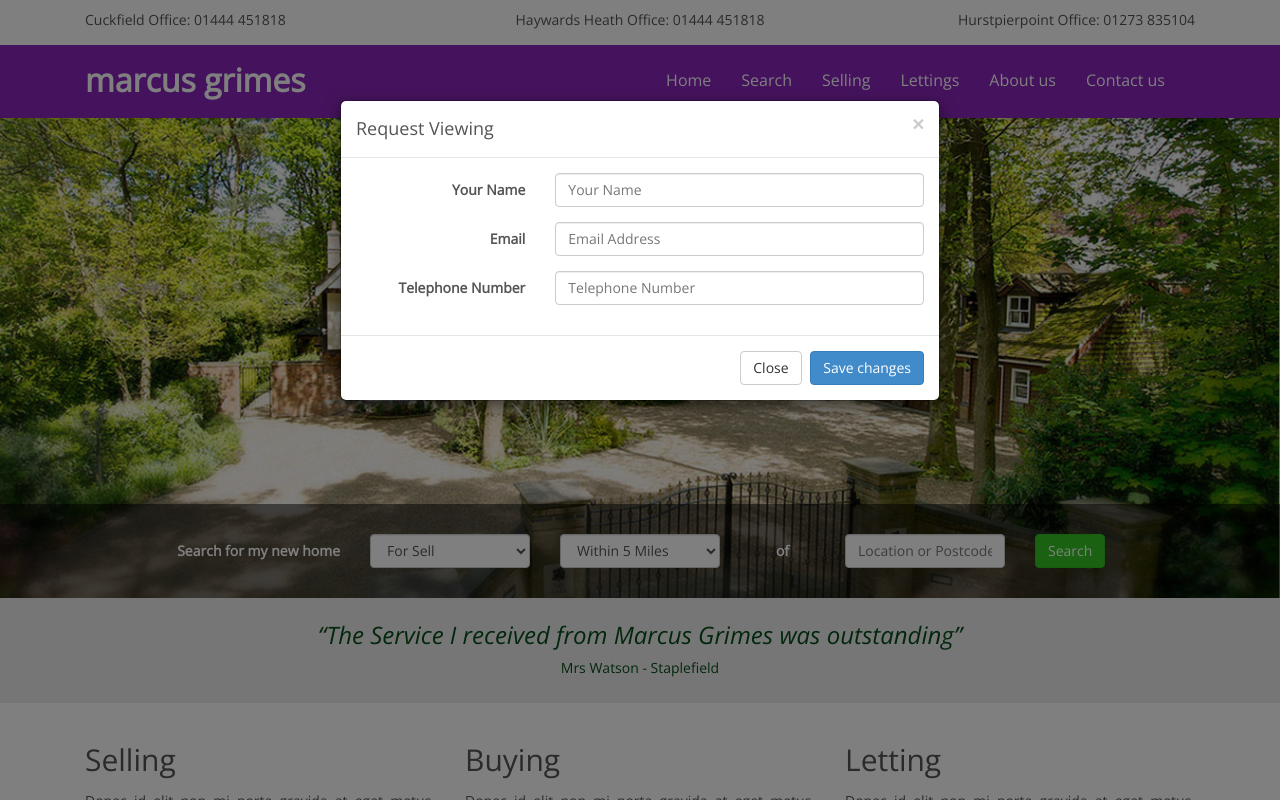
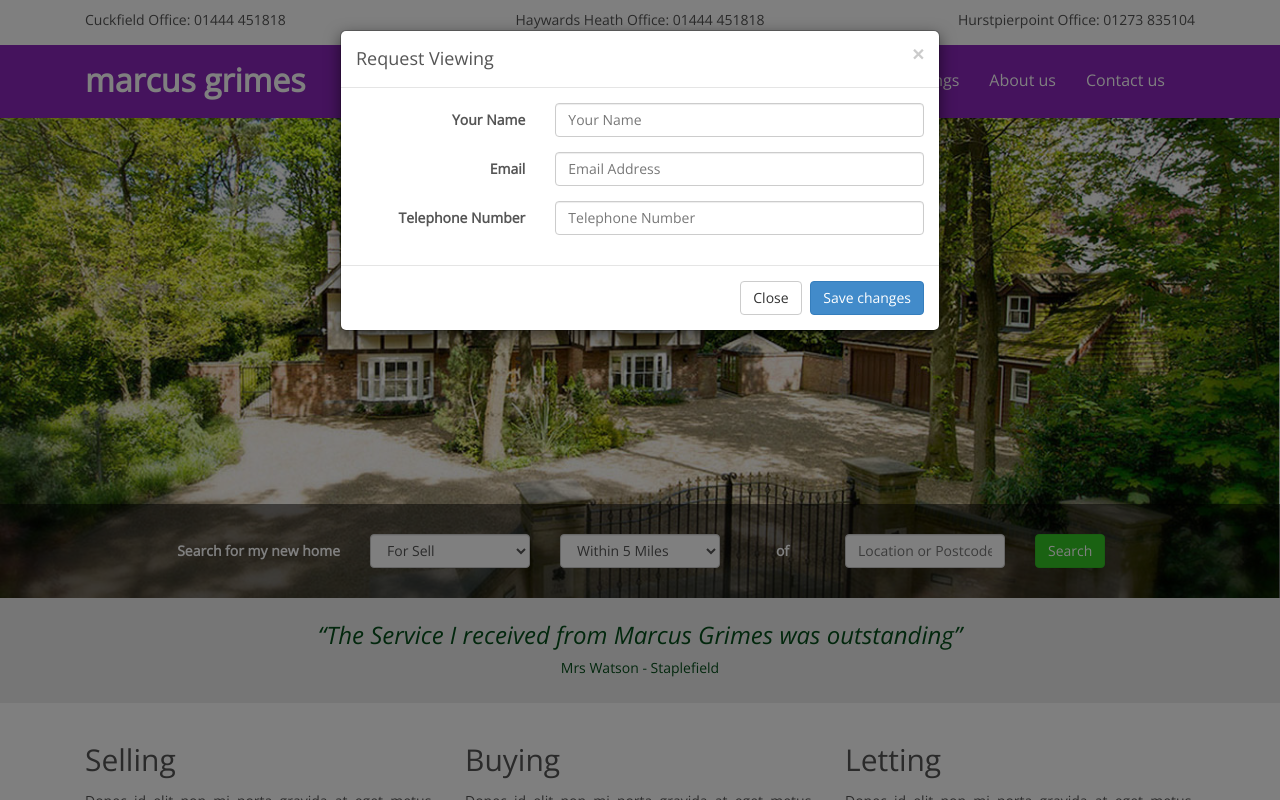
Before and after one commit to Dwetech/marcusgrimes, a PHP site: page /marcusgrimes/ in a window 1280 px wide, after a click on "Request Viewing". Run offline with PHP 8.4, Linux system fonts and the light colour scheme.

Commit message:
trello done

```diff
--- a/css/style.css
+++ b/css/style.css
@@ -697,6 +697,3 @@ body{
 .input-theme{
     background: #e8e8e8;
 }
-.modal-dialog{
-    margin-top: 100px;
-}
```
